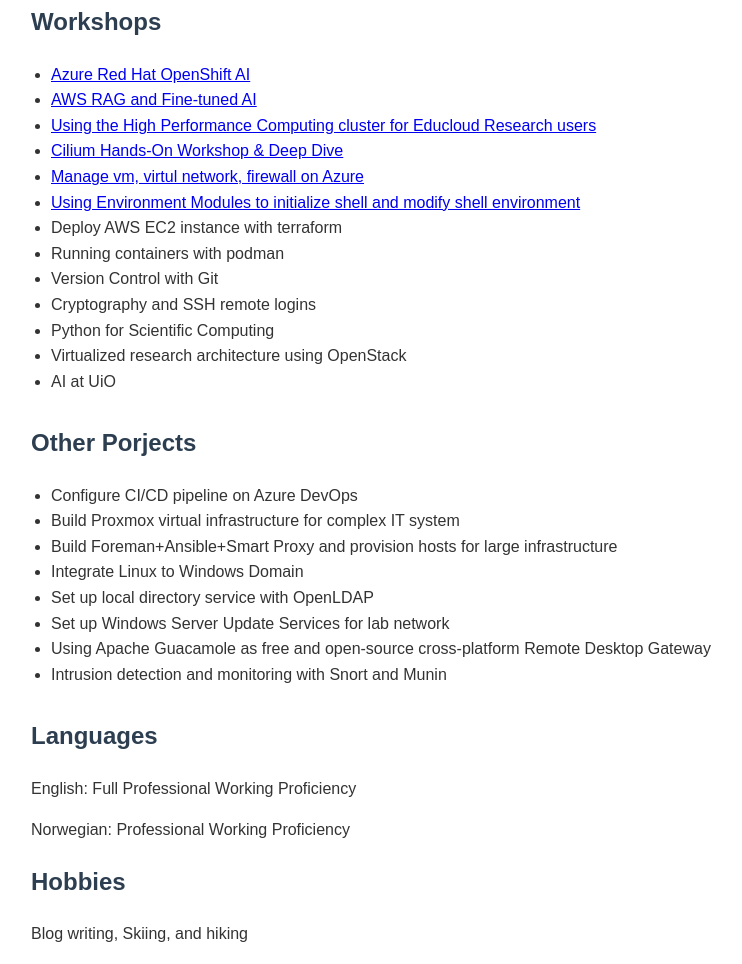
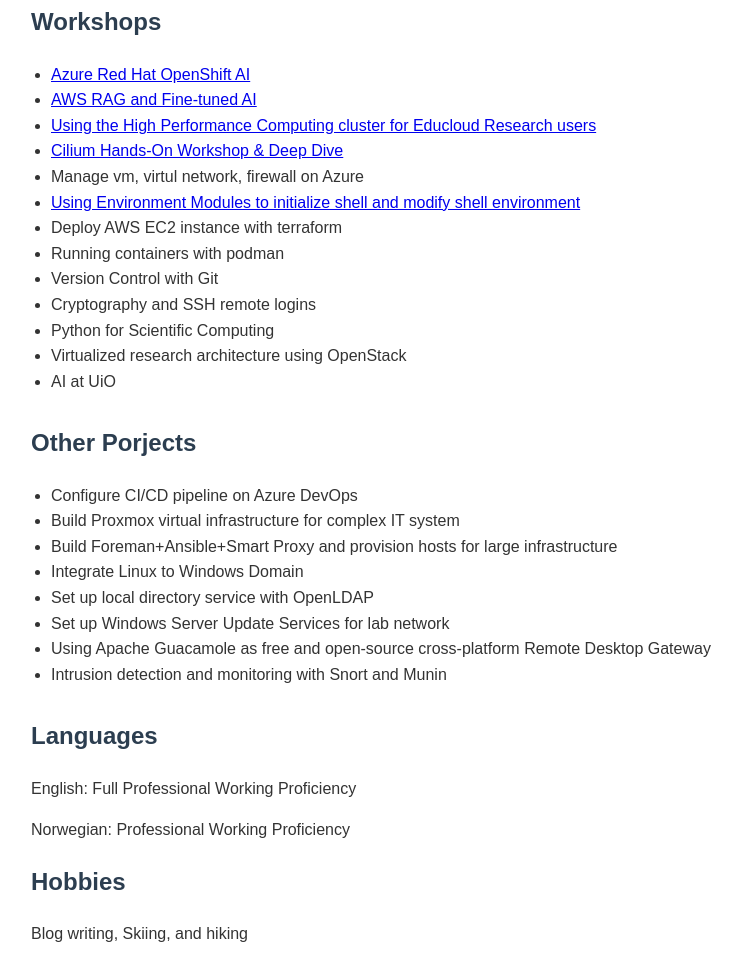
Before and after one commit to gcccheng/GangCheng, a plain HTML site: page index.html in a window 1280 px wide. Shown: the part 4272-5236 px from the top of the page, without its empty margins (209-951 px from the left). Drawn offline with Linux system fonts and the light colour scheme.

Commit message:
Update index.html

```diff
--- a/index.html
+++ b/index.html
@@ -160,7 +160,7 @@
             <li> <a href="https://aws-experience.com/emea/north/e/ddd34/aws-immersion-day-generative-ai"> AWS RAG and Fine-tuned AI</a> </li>
             <li> <a href="https://www.uio.no/english/services/it/research/hpc/fox/index.html">Using the High Performance Computing cluster for Educloud Research users</a> </li>
             <li> <a href="https://isovalent.com/isovalent-hands-on-workshop-oslo/">Cilium Hands-On Workshop & Deep Dive</a> </li>
-            <li><a href="https://docs.microsoft.com/en-us/system-center/vmm/manage-azure-vms?view=sc-vmm-2019"> Manage vm, virtul network, firewall on Azure</a> </li>
+            <li> Manage vm, virtul network, firewall on Azure </li>
             <li> <a href="http://modules.sourceforge.net/">Using Environment Modules to initialize shell and modify shell environment</a> </li>
             <li>Deploy AWS EC2 instance with terraform</li>
             <li>Running containers with podman</li>
```
